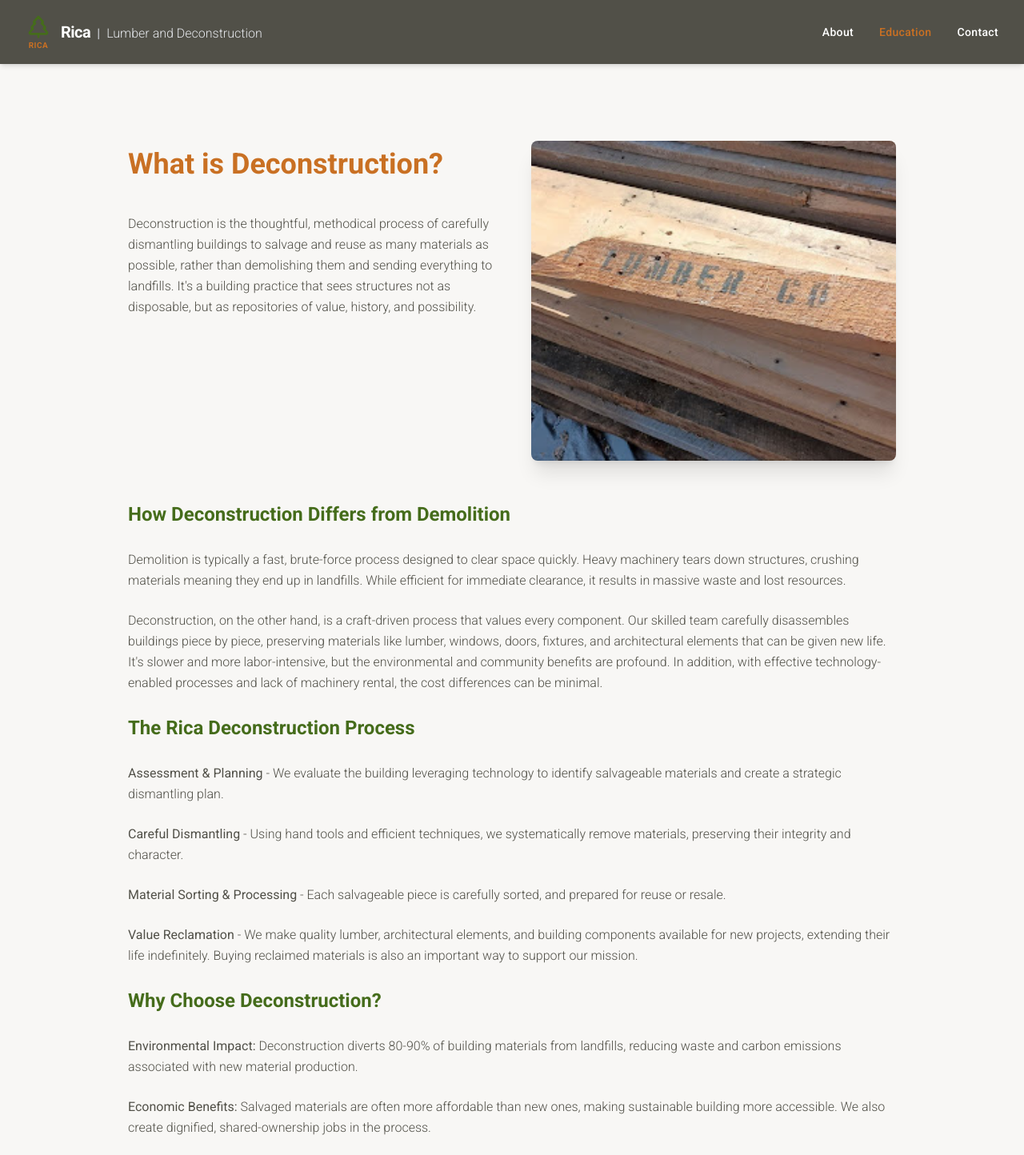
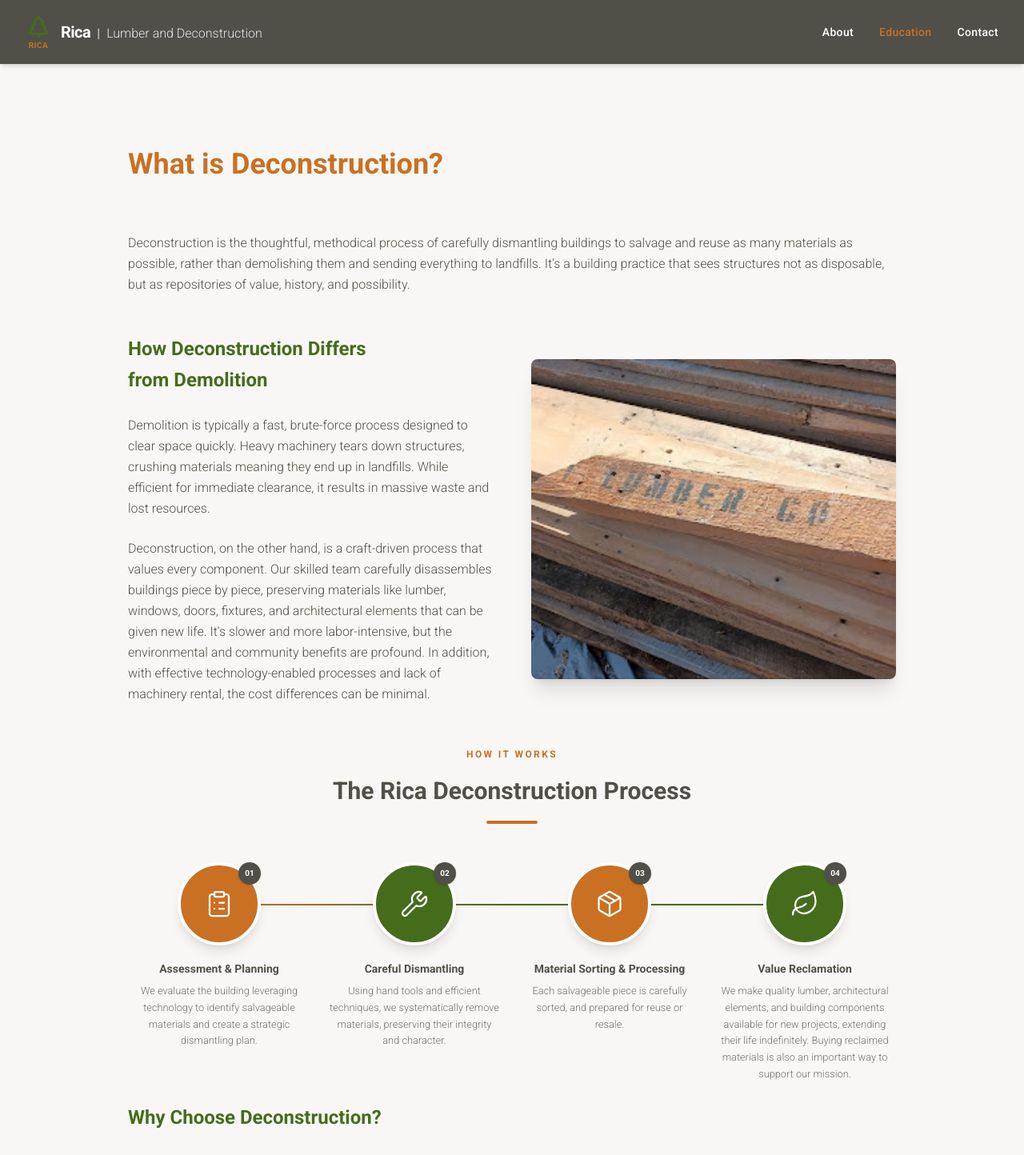
Before and after one commit to Aspen14/rica_website, a React (Vite) app: page /education in a window 1280 px wide. Shown: the top 1444 px of the page at 80% size. Built offline with nearby package versions, Linux system fonts and the light colour scheme.

Commit message:
resolve merge conflict

```diff
--- a/src/pages/education.module.scss
+++ b/src/pages/education.module.scss
@@ -83,22 +83,47 @@
   gap: 3rem;
 }
 
-.deconstructionIntro {
+.introSection {
+  display: grid;
+  grid-template-columns: 1fr;
+  align-items: center;
+  @include body-text;
+
+  > * + * {
+    margin-top: 1.5rem;
+  }
+}
+
+.differsGrid {
   display: grid;
   grid-template-columns: 1fr;
   gap: 3rem;
-  align-items: start;
+  align-items: center;
 
   @include respond-to(lg) {
     grid-template-columns: repeat(2, 1fr);
   }
 }
 
-.sectionIntroText {
+.differsText {
   @include body-text;
 
   > * + * {
     margin-top: 1.5rem;
+  }
+
+  > .sectionSubheading:first-child {
+    margin-top: 0;
+  }
+}
+
+.differsImageWrapper {
+  border-radius: 0.5rem;
+  overflow: hidden;
+  box-shadow: 0 20px 25px -5px rgb(0 0 0 / 0.1), 0 8px 10px -6px rgb(0 0 0 / 0.1);
+
+  @include respond-to(lg) {
+    order: 2;
   }
 }
 
@@ -114,16 +139,6 @@
   }
 }
 
-.imageWrapper {
-  border-radius: 0.5rem;
-  overflow: hidden;
-  box-shadow: 0 20px 25px -5px rgb(0 0 0 / 0.1), 0 8px 10px -6px rgb(0 0 0 / 0.1);
-
-  @include respond-to(lg) {
-    order: 2;
-  }
-}
-
 .imageWrapperLeft {
   border-radius: 0.5rem;
   overflow: hidden;
@@ -135,3 +150,221 @@
   height: 400px;
   object-fit: cover;
 }
+
+.timeline {
+  width: 100%;
+}
+
+.timelineHeader {
+  text-align: center;
+  margin-bottom: 3rem;
+}
+
+.timelineEyebrow {
+  display: inline-block;
+  font-size: 0.75rem;
+  font-weight: 700;
+  text-transform: uppercase;
+  letter-spacing: 0.2em;
+  color: $color-accent;
+  margin-bottom: 0.75rem;
+}
+
+.timelineTitle {
+  font-size: 1.5rem;
+  font-weight: 700;
+  color: $color-text;
+
+  @include respond-to(md) {
+    font-size: 1.875rem;
+  }
+}
+
+.timelineTitleBar {
+  margin: 0.75rem auto 0;
+  height: 0.25rem;
+  width: 4rem;
+  border-radius: 9999px;
+  background-color: $color-accent;
+}
+
+.stepAccent {
+  background-color: $color-accent;
+}
+
+.stepPrimary {
+  background-color: $color-primary;
+}
+
+.labelAccent {
+  color: $color-accent;
+}
+
+.labelPrimary {
+  color: $color-primary;
+}
+
+// Desktop horizontal timeline
+.timelineDesktop {
+  display: none;
+  position: relative;
+
+  @include respond-to(md) {
+    display: block;
+  }
+}
+
+.timelineConnector {
+  position: absolute;
+  top: 52px;
+  left: calc(12.5% + 1px);
+  right: calc(12.5% + 1px);
+  height: 2px;
+  background: linear-gradient(to right, $color-accent, $color-primary, $color-primary);
+}
+
+.timelineGrid {
+  display: grid;
+  grid-template-columns: repeat(4, 1fr);
+  gap: 1rem;
+}
+
+.timelineStep {
+  display: flex;
+  flex-direction: column;
+  align-items: center;
+  text-align: center;
+  padding-left: 0.5rem;
+  padding-right: 0.5rem;
+}
+
+.timelineStepIcon {
+  position: relative;
+  z-index: 10;
+  display: flex;
+  height: 104px;
+  width: 104px;
+  align-items: center;
+  justify-content: center;
+  border-radius: 9999px;
+  border: 4px solid $color-white;
+  box-shadow: 0 10px 15px -3px rgb(0 0 0 / 0.1), 0 4px 6px -4px rgb(0 0 0 / 0.1);
+  margin-bottom: 1.25rem;
+}
+
+.timelineStepIconSvg {
+  height: 2.25rem;
+  width: 2.25rem;
+  color: $color-white;
+}
+
+.timelineStepBadge {
+  position: absolute;
+  top: -0.25rem;
+  right: -0.25rem;
+  display: flex;
+  height: 1.75rem;
+  width: 1.75rem;
+  align-items: center;
+  justify-content: center;
+  border-radius: 9999px;
+  font-size: 0.625rem;
+  font-weight: 700;
+  color: $color-white;
+  background-color: $color-text;
+  box-shadow: 0 1px 3px 0 rgb(0 0 0 / 0.1), 0 1px 2px -1px rgb(0 0 0 / 0.1);
+}
+
+.timelineStepTitle {
+  font-size: 0.875rem;
+  font-weight: 700;
+  color: $color-text;
+  margin-bottom: 0.5rem;
+  line-height: 1.375;
+}
+
+.timelineStepBody {
+  font-size: 0.80rem;
+  color: rgba($color-text, 0.8);
+  font-weight: 300;
+  line-height: 1.625;
+}
+
+// Mobile vertical timeline
+.timelineMobile {
+  display: block;
+  position: relative;
+  padding-left: 2.5rem;
+
+  @include respond-to(md) {
+    display: none;
+  }
+}
+
+.timelineVerticalLine {
+  position: absolute;
+  left: 19px;
+  top: 1rem;
+  bottom: 1rem;
+  width: 2px;
+  background: linear-gradient(to bottom, $color-accent, $color-primary, $color-primary);
+}
+
+.timelineMobileList {
+  display: flex;
+  flex-direction: column;
+  gap: 2.5rem;
+}
+
+.timelineMobileStep {
+  display: flex;
+  gap: 1.25rem;
+  align-items: flex-start;
+  position: relative;
+}
+
+.timelineMobileDot {
+  position: absolute;
+  left: 0;
+  display: flex;
+  height: 2.5rem;
+  width: 2.5rem;
+  align-items: center;
+  justify-content: center;
+  border-radius: 9999px;
+  border: 2px solid $color-white;
+  box-shadow: 0 4px 6px -1px rgb(0 0 0 / 0.1), 0 2px 4px -2px rgb(0 0 0 / 0.1);
+  flex-shrink: 0;
+}
+
+.timelineMobileDotSvg {
+  height: 1.25rem;
+  width: 1.25rem;
+  color: $color-white;
+}
+
+.timelineMobileContent {
+  padding-top: 0.25rem;
+}
+
+.timelineMobileLabel {
+  font-size: 0.625rem;
+  font-weight: 700;
+  text-transform: uppercase;
+  letter-spacing: 0.1em;
+  margin-bottom: 0.25rem;
+}
+
+.timelineMobileTitle {
+  font-size: 1rem;
+  font-weight: 700;
+  color: $color-text;
+  margin-bottom: 0.25rem;
+}
+
+.timelineMobileBody {
+  font-size: 0.875rem;
+  color: rgba($color-text, 0.8);
+  font-weight: 300;
+  line-height: 1.625;
+}
--- a/src/pages/education.tsx
+++ b/src/pages/education.tsx
@@ -1,7 +1,123 @@
 import React from "react";
 import { motion } from "framer-motion";
+import { ClipboardList, Wrench, Package, Leaf } from "lucide-react";
 import { fadeInUp, staggerContainer } from "./about";
 import styles from "./education.module.scss";
+
+type StepColor = "accent" | "primary";
+
+const timelineSteps = [
+  {
+    icon: ClipboardList,
+    number: "01",
+    title: "Assessment & Planning",
+    body: "We evaluate the building leveraging technology to identify salvageable materials and create a strategic dismantling plan.",
+    color: "accent" as StepColor,
+  },
+  {
+    icon: Wrench,
+    number: "02",
+    title: "Careful Dismantling",
+    body: "Using hand tools and efficient techniques, we systematically remove materials, preserving their integrity and character.",
+    color: "primary" as StepColor,
+  },
+  {
+    icon: Package,
+    number: "03",
+    title: "Material Sorting & Processing",
+    body: "Each salvageable piece is carefully sorted, and prepared for reuse or resale.",
+    color: "accent" as StepColor,
+  },
+  {
+    icon: Leaf,
+    number: "04",
+    title: "Value Reclamation",
+    body: "We make quality lumber, architectural elements, and building components available for new projects, extending their life indefinitely. Buying reclaimed materials is also an important way to support our mission.",
+    color: "primary" as StepColor,
+  },
+];
+
+function stepColorClass(color: StepColor) {
+  return color === "accent" ? styles.stepAccent : styles.stepPrimary;
+}
+
+function labelColorClass(color: StepColor) {
+  return color === "accent" ? styles.labelAccent : styles.labelPrimary;
+}
+
+const TimelineInfographic = () => {
+  return (
+    <motion.div
+      initial="hidden"
+      whileInView="visible"
+      viewport={{ once: true, margin: "-80px" }}
+      variants={staggerContainer}
+      className={styles.timeline}
+    >
+      <motion.div variants={fadeInUp} className={styles.timelineHeader}>
+        <span className={styles.timelineEyebrow}>How It Works</span>
+        <h3 className={styles.timelineTitle}>The Rica Deconstruction Process</h3>
+        <div className={styles.timelineTitleBar} />
+      </motion.div>
+
+      <div className={styles.timelineDesktop}>
+        <div className={styles.timelineConnector} />
+
+        <div className={styles.timelineGrid}>
+          {timelineSteps.map((step, i) => {
+            const Icon = step.icon;
+            return (
+              <motion.div
+                key={step.number}
+                variants={fadeInUp}
+                custom={i}
+                className={styles.timelineStep}
+              >
+                <div className={`${styles.timelineStepIcon} ${stepColorClass(step.color)}`}>
+                  <Icon className={styles.timelineStepIconSvg} strokeWidth={1.5} />
+                  <span className={styles.timelineStepBadge}>
+                    {step.number}
+                  </span>
+                </div>
+                <h4 className={styles.timelineStepTitle}>{step.title}</h4>
+                <p className={styles.timelineStepBody}>{step.body}</p>
+              </motion.div>
+            );
+          })}
+        </div>
+      </div>
+
+      <div className={styles.timelineMobile}>
+        <div className={styles.timelineVerticalLine} />
+
+        <div className={styles.timelineMobileList}>
+          {timelineSteps.map((step, i) => {
+            const Icon = step.icon;
+            return (
+              <motion.div
+                key={step.number}
+                variants={fadeInUp}
+                custom={i}
+                className={styles.timelineMobileStep}
+              >
+                <div className={`${styles.timelineMobileDot} ${stepColorClass(step.color)}`}>
+                  <Icon className={styles.timelineMobileDotSvg} strokeWidth={1.5} />
+                </div>
+                <div className={styles.timelineMobileContent}>
+                  <div className={`${styles.timelineMobileLabel} ${labelColorClass(step.color)}`}>
+                    Step {step.number}
+                  </div>
+                  <h4 className={styles.timelineMobileTitle}>{step.title}</h4>
+                  <p className={styles.timelineMobileBody}>{step.body}</p>
+                </div>
+              </motion.div>
+            );
+          })}
+        </div>
+      </div>
+    </motion.div>
+  );
+};
 import lumberCoImg from "../assets/images/lumber_co.jpg";
 import education2Img from "../assets/images/education-2.png";
 
@@ -16,16 +132,42 @@ export default function Education() {
           variants={staggerContainer}
           className={styles.deconstructionSection}
         >
-                    <div className={styles.deconstructionIntro}>
-                        <div className={styles.sectionIntroText}>
+          <motion.section
+            initial="hidden"
+            whileInView="visible"
+            viewport={{ once: true, margin: "-100px" }}
+            variants={staggerContainer}
+            className={styles.introSection}
+          >
             <motion.h2 variants={fadeInUp} className={styles.sectionTitleAccent}>
               What is Deconstruction?
             </motion.h2>
             <motion.p variants={fadeInUp}>
               Deconstruction is the thoughtful, methodical process of carefully dismantling buildings to salvage and reuse as many materials as possible, rather than demolishing them and sending everything to landfills. It's a building practice that sees structures not as disposable, but as repositories of value, history, and possibility.
             </motion.p>
+          </motion.section>
+
+          <motion.section
+            initial="hidden"
+            whileInView="visible"
+            viewport={{ once: true, margin: "-100px" }}
+            variants={staggerContainer}
+            className={styles.differsGrid}
+          >
+            <div className={styles.differsText}>
+              <motion.h3 variants={fadeInUp} className={styles.sectionSubheading}>
+              How Deconstruction Differs
+              <br />
+              from Demolition
+            </motion.h3>
+            <motion.p variants={fadeInUp}>
+                Demolition is typically a fast, brute-force process designed to clear space quickly. Heavy machinery tears down structures, crushing materials meaning they end up in landfills. While efficient for immediate clearance, it results in massive waste and lost resources.
+              </motion.p>
+              <motion.p variants={fadeInUp}>
+                Deconstruction, on the other hand, is a craft-driven process that values every component. Our skilled team carefully disassembles buildings piece by piece, preserving materials like lumber, windows, doors, fixtures, and architectural elements that can be given new life. It's slower and more labor-intensive, but the environmental and community benefits are profound. In addition, with effective technology-enabled processes and lack of machinery rental, the cost differences can be minimal.
+              </motion.p>
             </div>
-                        <motion.div variants={fadeInUp} className={styles.imageWrapper}>
+            <motion.div variants={fadeInUp} className={styles.differsImageWrapper}>
               <img
                 src={lumberCoImg}
                 alt="Reclaimed wood planks in a workshop"
@@ -35,34 +177,10 @@ export default function Education() {
                 }}
               />
             </motion.div>
-                    </div>
+          </motion.section>
 
           <div className={styles.sectionTextFull}>
-                        <motion.h3 variants={fadeInUp} className={styles.sectionSubheading}>
-                            How Deconstruction Differs from Demolition
-                        </motion.h3>
-                        <motion.p variants={fadeInUp}>
-                            Demolition is typically a fast, brute-force process designed to clear space quickly. Heavy machinery tears down structures, crushing materials meaning they end up in landfills. While efficient for immediate clearance, it results in massive waste and lost resources.
-                        </motion.p>
-                        <motion.p variants={fadeInUp}>
-                            Deconstruction, on the other hand, is a craft-driven process that values every component. Our skilled team carefully disassembles buildings piece by piece, preserving materials like lumber, windows, doors, fixtures, and architectural elements that can be given new life. It's slower and more labor-intensive, but the environmental and community benefits are profound. In addition, with effective technology-enabled processes and lack of machinery rental, the cost differences can be minimal.
-                        </motion.p>
-
-                        <motion.h3 variants={fadeInUp} className={styles.sectionSubheading}>
-                            The Rica Deconstruction Process
-                        </motion.h3>
-                        <motion.p variants={fadeInUp}>
-                            <strong>Assessment &amp; Planning</strong> - We evaluate the building leveraging technology to identify salvageable materials and create a strategic dismantling plan.
-                        </motion.p>
-                        <motion.p variants={fadeInUp}>
-                            <strong>Careful Dismantling</strong> - Using hand tools and efficient techniques, we systematically remove materials, preserving their integrity and character.
-                        </motion.p>
-                        <motion.p variants={fadeInUp}>
-                            <strong>Material Sorting &amp; Processing</strong> - Each salvageable piece is carefully sorted, and prepared for reuse or resale.
-                        </motion.p>
-                        <motion.p variants={fadeInUp}>
-                            <strong>Value Reclamation</strong> - We make quality lumber, architectural elements, and building components available for new projects, extending their life indefinitely. Buying reclaimed materials is also an important way to support our mission.
-                        </motion.p>
+            <TimelineInfographic />
 
                         <motion.h3 variants={fadeInUp} className={styles.sectionSubheading}>
                             Why Choose Deconstruction?
```
Lines whose indentation alone changed are shown as unchanged.
